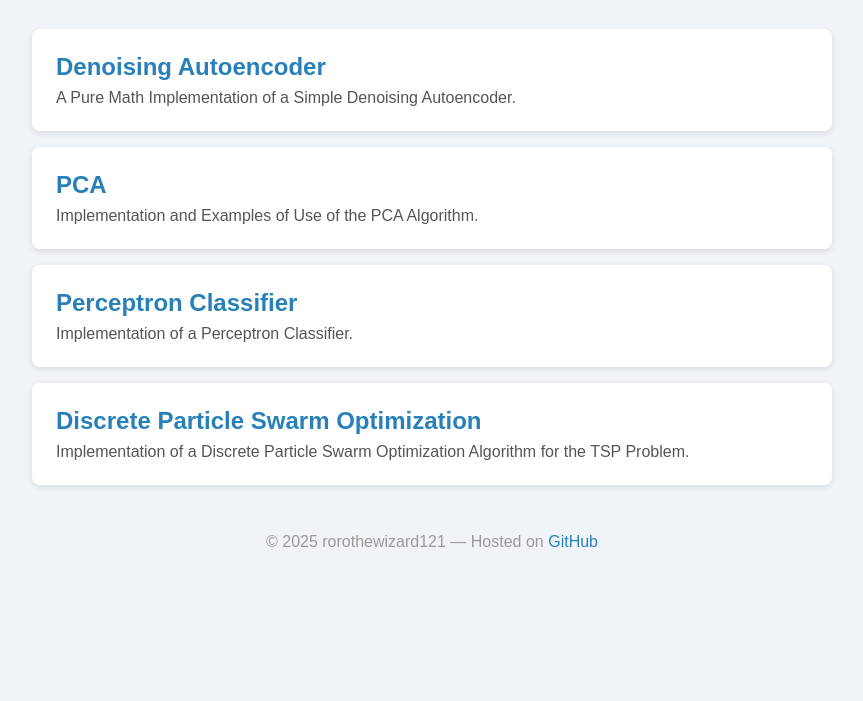
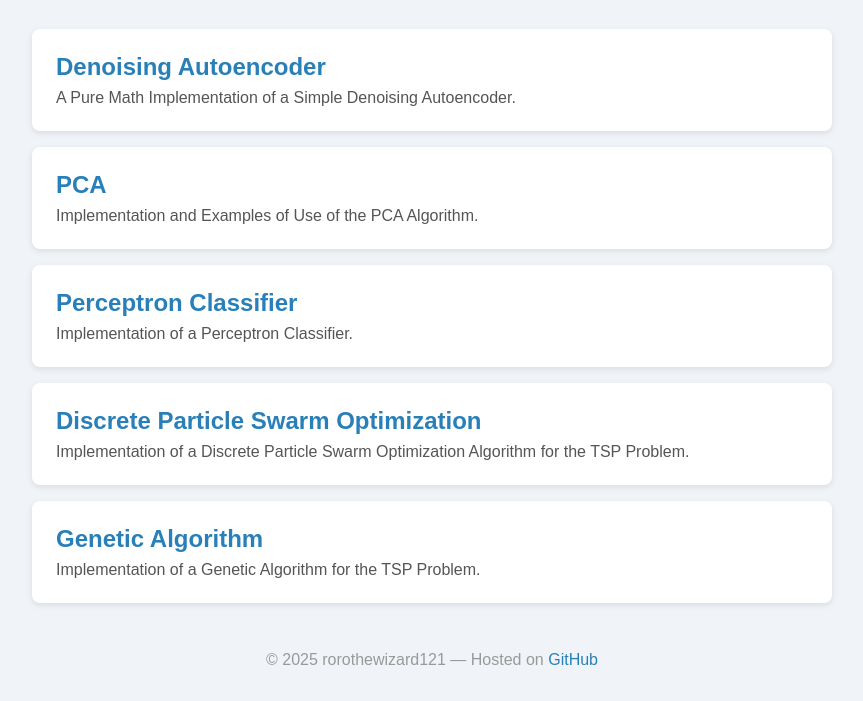
Before and after one commit to rorothewizard121/rorothewizard121.github.io, a plain HTML site: page index.html in a window 1280 px wide. Shown: the part 133-834 px from the top of the page, without its empty margins (208-1071 px from the left). Before the commit the page ends 800 px from the top, so only its background shows below. Drawn offline with Linux system fonts and the light colour scheme.

Commit message:
Update index.html

```diff
--- a/index.html
+++ b/index.html
@@ -29,6 +29,10 @@
       <h2><a href="https://github.com/rorothewizard121/traveling-salesman-dpso" target="_blank">Discrete Particle Swarm Optimization</a></h2>
       <p>Implementation of a Discrete Particle Swarm Optimization Algorithm for the TSP Problem.</p>
     </li>
+    <li class="project">
+      <h2><a href="https://github.com/rorothewizard121/traveling-salesman-ga" target="_blank">Genetic Algorithm</a></h2>
+      <p>Implementation of a Genetic Algorithm for the TSP Problem.</p>
+    </li>
   </ul>
   <footer>
     &copy; 2025 rorothewizard121 — Hosted on <a href="https://github.com/rorothewizard121" target="_blank">GitHub</a>
```
